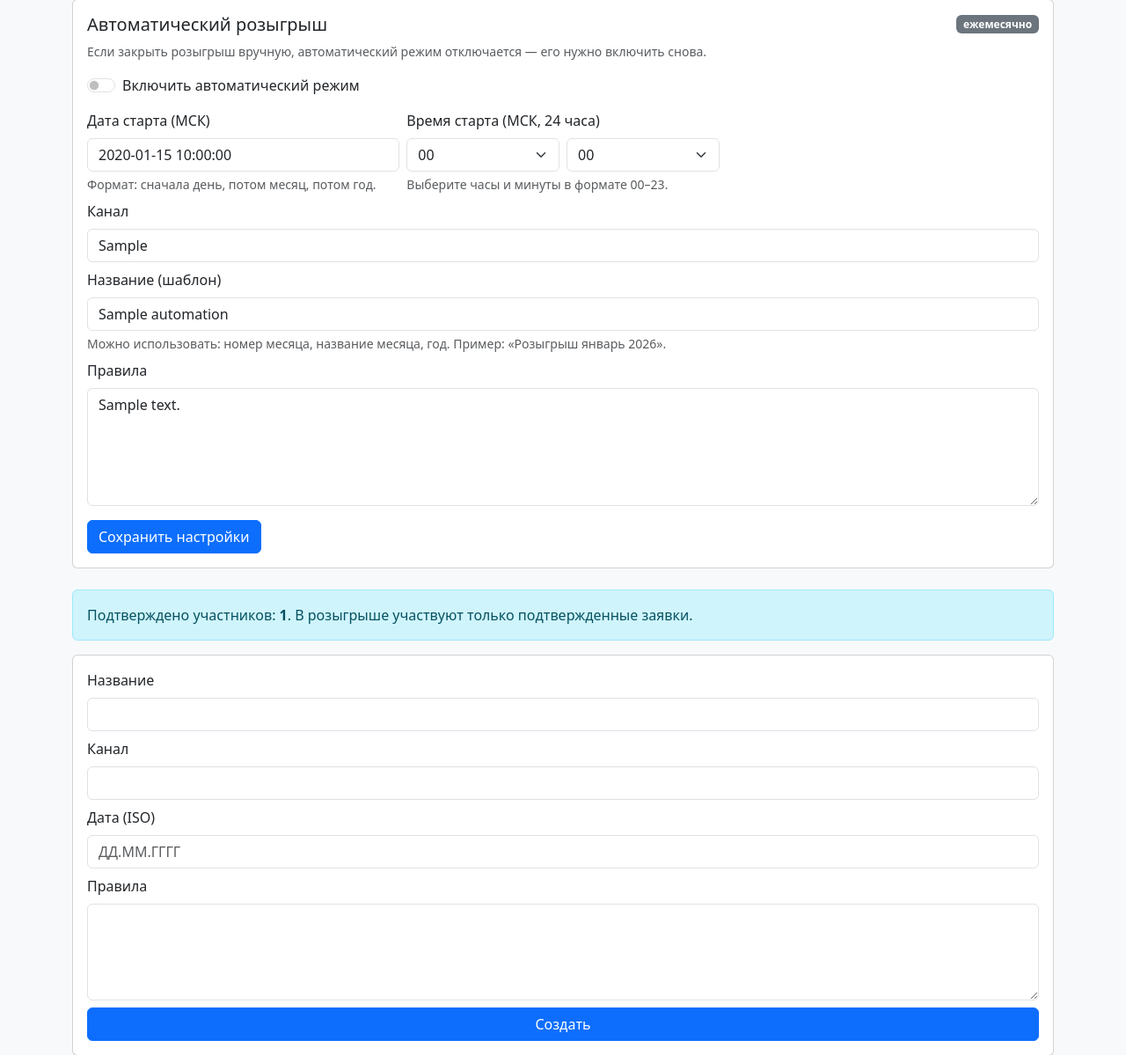
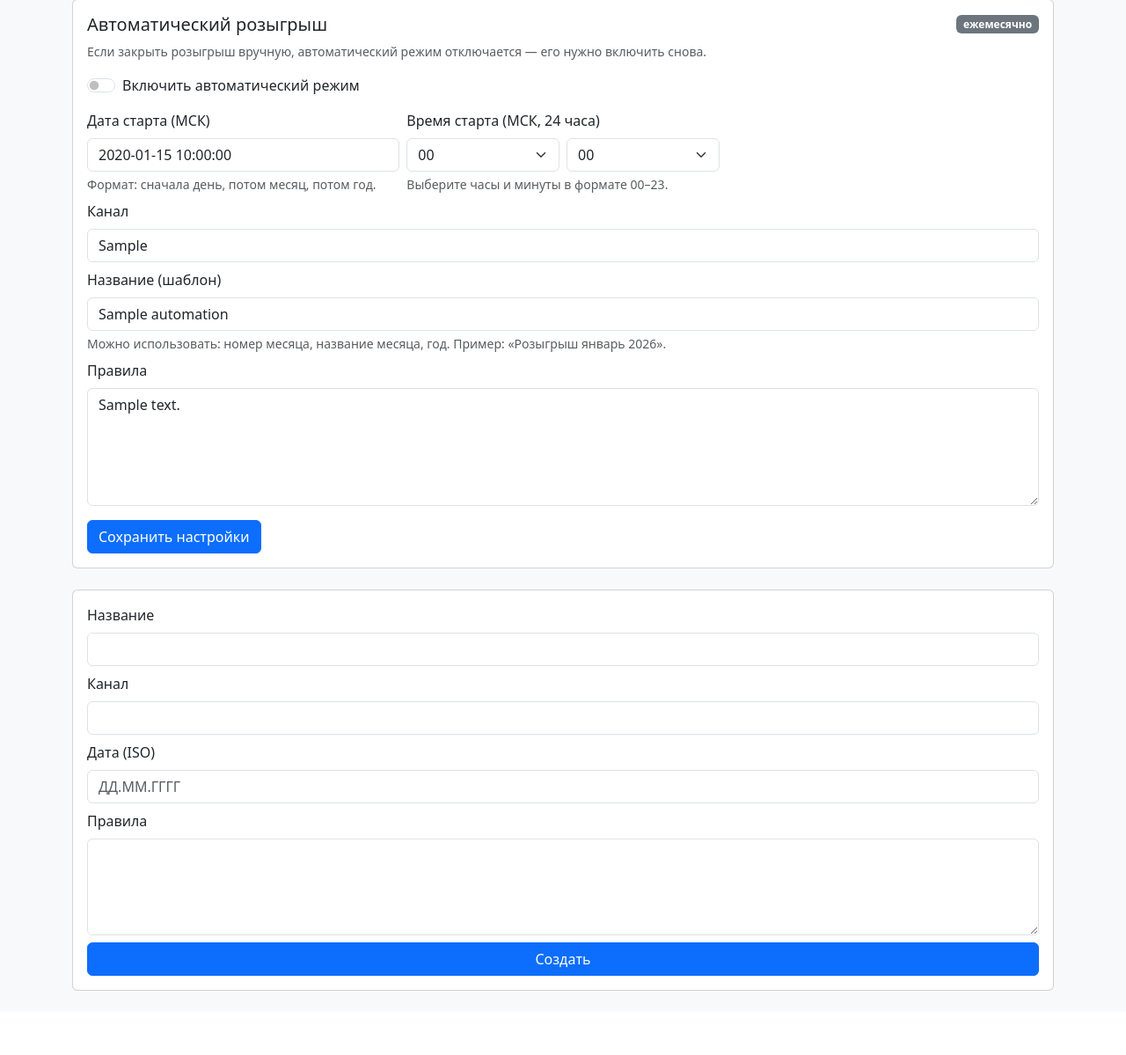
Before and after one commit to limbovvv/tg-bot-clothes, a Python web app: template backend/app/web/templates/giveaway.html in a window 1280 px wide. Shown: the part 140-1339 px from the top of the page at 88% size. After the commit the page ends 1266 px from the top, so only its background shows below. Run offline with Jinja, Linux system fonts and the light colour scheme; the template is opened without the code that fills it: most values are stand-ins (such as "Sample title", 1, 10 or a date in 2020).

Commit message:
Remove approved count alert block

```diff
--- a/backend/app/web/templates/giveaway.html
+++ b/backend/app/web/templates/giveaway.html
@@ -82,14 +82,6 @@
       <div id="auto-started" class="auto-started d-none">Розыгрыш начался</div>
     </div>
   </div>
-  {% endif %}
-</div>
-<div class="alert alert-info" role="alert">
-  Подтверждено участников: <strong>{{ approved_count }}</strong>.
-  {% if automation.is_enabled %}
-  В автоматическом розыгрыше участвуют только подтвержденные заявки.
-  {% else %}
-  В розыгрыше участвуют только подтвержденные заявки.
   {% endif %}
 </div>
 {% if auto_overlay %}
```
